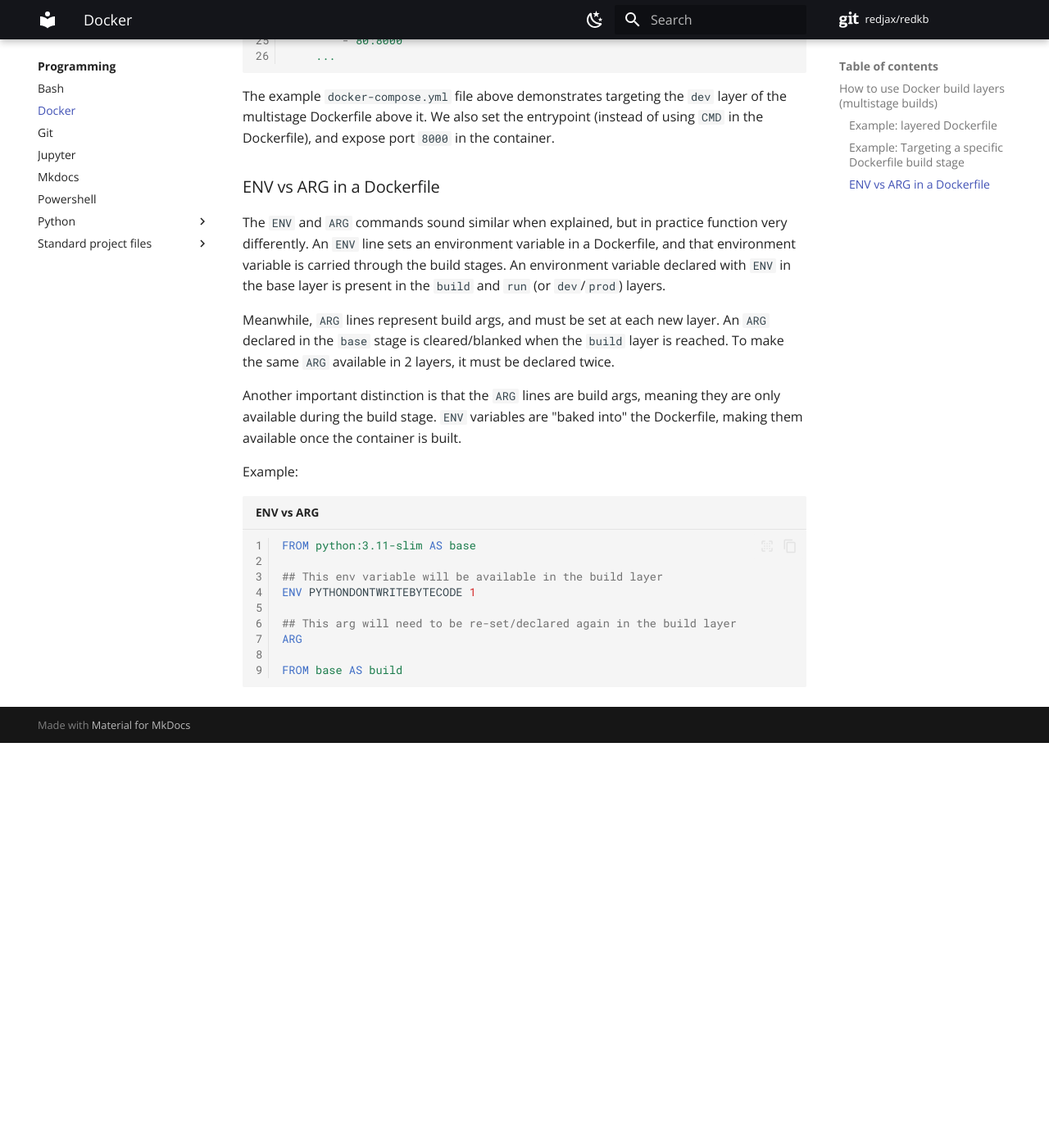
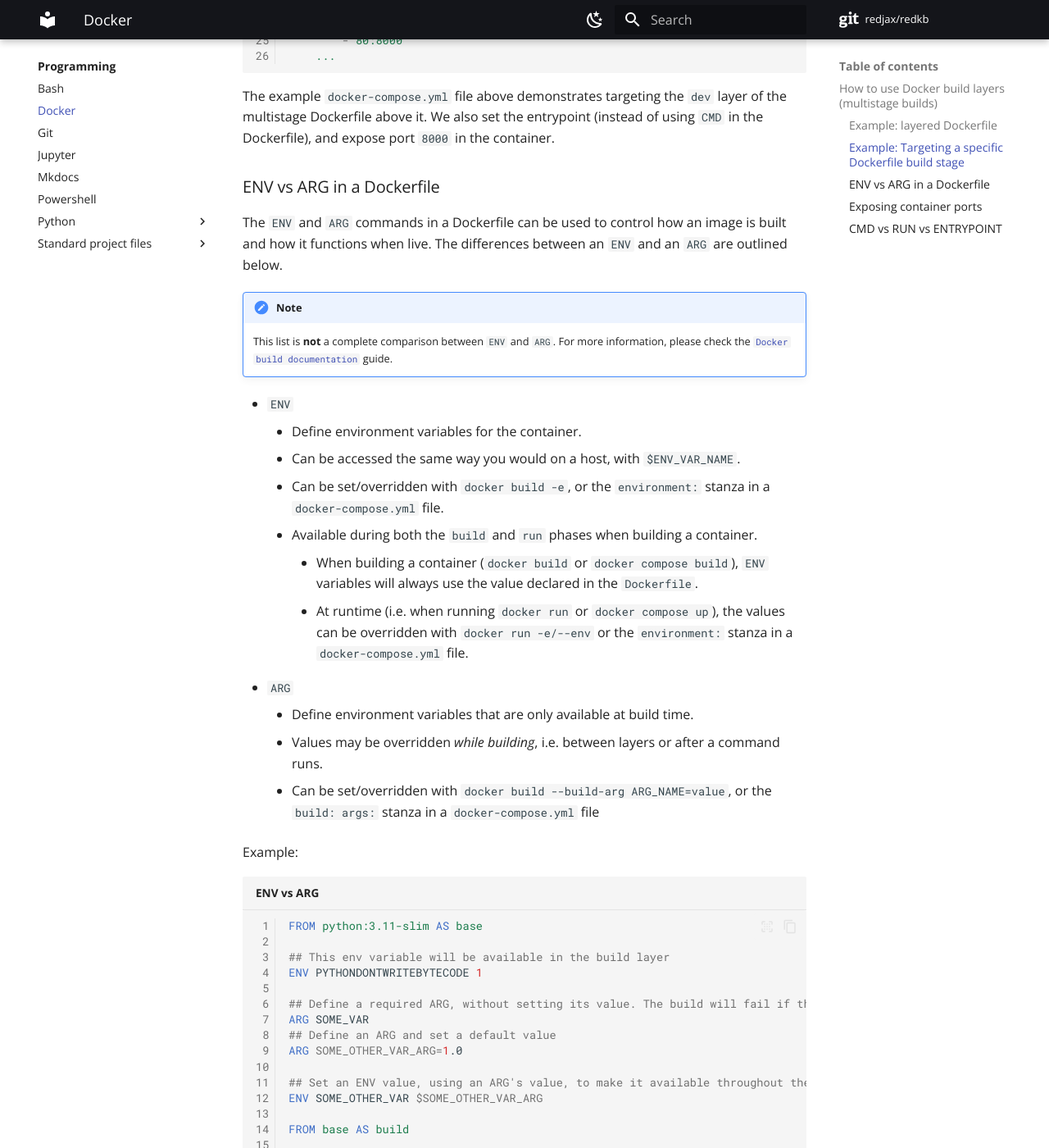
Before and after one commit to redjax/redkb, an MkDocs documentation site: the page built from docs/programming/docker/index.md, in a window 1280 px wide and 1400 px high, scrolled down 5660 px. Shown: the whole window at 82% size. Built offline with MkDocs 1.6.1 and Material for MkDocs 9.7.7, drawn with Linux system fonts in a browser that asks for light colours; comment, search, counter and statistics services are not loaded; before the commit the page ends 6566 px from its top, so only the background shows below that; some of the changed text lies outside the part shown.

Commit message:
Add more notes to Docker section

````diff
--- a/docs/programming/docker/index.md
+++ b/docs/programming/docker/index.md
@@ -11,11 +11,11 @@
     - [ ] Add sections for things that took me entirely too long to learn/understand
         - [x] Multistage builds
             - [x] How to target specific layers, i.e. `dev` vs `prod`
-        - [ ] Common Docker commands, how to interpret/modify them
-            - [ ] Docker build
-            - [ ] Docker run
-        - [ ] `ENV` vs `ARG`
-        - [ ] `EXPOSE`
+        - [x] Common Docker commands, how to interpret/modify them
+            - [x] Docker build
+            - [x] Docker run
+        - [x] `ENV` vs `ARG`
+        - [x] `EXPOSE`
         - [ ] `CMD` vs `ENTRYPOINT` vs `RUN`
     - [ ] Add section(s) for Docker Compose
         - [ ] Add an example `docker-compose.yml`
@@ -225,11 +225,23 @@
 
 ### ENV vs ARG in a Dockerfile
 
-The `ENV` and `ARG` commands sound similar when explained, but in practice function very differently. An `ENV` line sets an environment variable in a Dockerfile, and that environment variable is carried through the build stages. An environment variable declared with `ENV` in the base layer is present in the `build` and `run` (or `dev`/`prod`) layers.
+The `ENV` and `ARG` commands in a Dockerfile can be used to control how an image is built and how it functions when live. The differences between an `ENV` and an `ARG` are outlined below.
 
-Meanwhile, `ARG` lines represent build args, and must be set at each new layer. An `ARG` declared in the `base` stage is cleared/blanked when the `build` layer is reached. To make the same `ARG` available in 2 layers, it must be declared twice.
+!!! note
 
-Another important distinction is that the `ARG` lines are build args, meaning they are only available during the build stage. `ENV` variables are "baked into" the Dockerfile, making them available once the container is built.
+    This list is **not** a complete comparison between `ENV` and `ARG`. For more information, please check the [`Docker build documentation`](https://docs.docker.com/reference/dockerfile/) guide.
+
+- `ENV`
+    - Define environment variables for the container.
+    - Can be accessed the same way you would on a host, with `$ENV_VAR_NAME`.
+    - Can be set/overridden with `docker build -e`, or the `environment:` stanza in a `docker-compose.yml` file.
+    - Available during both the `build` and `run` phases when building a container.
+        - When building a container (`docker build` or `docker compose build`), `ENV` variables will always use the value declared in the `Dockerfile`.
+        - At runtime (i.e. when running `docker run` or `docker compose up`), the values can be overridden with `docker run -e/--env` or the `environment:` stanza in a `docker-compose.yml` file.
+- `ARG`
+    - Define environment variables that are only available at build time.
+    - Values may be overridden *while building*, i.e. between layers or after a command runs.
+    - Can be set/overridden with `docker build --build-arg ARG_NAME=value`, or the `build: args:` stanza in a `docker-compose.yml` file
 
 Example:
 
@@ -240,8 +252,126 @@
 ## This env variable will be available in the build layer
 ENV PYTHONDONTWRITEBYTECODE 1
 
-## This arg will need to be re-set/declared again in the build layer
-ARG
+## Define a required ARG, without setting its value. The build will fail if this arg is not passed
+ARG SOME_VAR
+## Define an ARG and set a default value
+ARG SOME_OTHER_VAR_ARG=1.0
+
+## Set an ENV value, using an ARG's value, to make it available throughout the rest of the build
+ENV SOME_OTHER_VAR $SOME_OTHER_VAR_ARG
 
 FROM base AS build
+
+## Re-define SOME_OTHER_VAR_ARG from the SOME_OTHER_VAR ENV variable.
+#  The ENV variable carries into the build layer, but the ARG defined
+#  in the base layer is not.
+ARG SOME_OTHER_VAR_ARG=$SOME_OTHER_VAR
+
 ```
+
+Build `ARGS` are useful for setting things like a software version number, i.e. when downloading a specific software release from `Github`. You can set a build arg for the release version, i.e. `ARG RELEASE_VER`, and provide it at buildtime with `docker build --build-arg RELEASE_VER=1.2.3`, or in a `docker-compose.yml` file like:
+
+```yml title="Example build arg stanza" linenums="1"
+
+...
+
+services:
+
+    service1:
+        build:
+            context: .
+            args:
+                RELEASE_VER: 1.2.3
+
+...
+
+```
+
+`ENV` variables, meanwhile, can store things like a database password or some other secret, or configurations for the app.
+
+```yml title="Example ENV vars stanza" linenums="1"
+
+...
+
+services:
+
+    service1:
+        container_name: service1
+        restart: unless-stopped
+        build:
+            ...
+        ...
+        environment:
+            ## Load $RELEASE_VERSION from the host's environment or a .env file
+            RELEASE_VER: ${RELEASE_VERSION:-1.2.3}
+
+...
+
+```
+
+### Exposing container ports
+
+In previous examples you have seen the `EXPOSE` line in a Dockerfile. This command exposes a network port from within the container to the host. This is useful if your containerized application utilizes network ports (i.e. running a web frontend on port `8000`), and you are running the container directly with `docker run` instead of through an orchestrator like Docker Compose or Kubernetes.
+
+!!! note
+
+    When using an orchestrator like `docker-compose`, `kubernetes`, `hashicorp nomad`, etc, it is not necessary (and often counterproductive) to
+    define `EXPOSE` lines in a Dockerfile. It is better to define port binds between the host and container using the orchestrator's capabilities,
+    i.e. the `ports:` stanza of a `docker-compose.yml` file.
+
+    When building & running a container image locally or without an orchestrator, you can add these sections to a Dockerfile so when you run the built
+    container image, you can bind ports with `docker run -p $HOST_PORT:$CONTAINER_PORT`.
+
+Example:
+
+```dockerfile title="Example EXPOSE syntax" linenums="1"
+
+...
+
+FROM build AS run
+
+...
+
+## Expose port 8000 in the container to the host running this container image
+EXPOSE 8000
+
+## Start a Uvicorn server inside the container. The web server runs on port 8000 (by default)
+CMD ["uvicorn", "main:app", "--reload"]
+
+
+```
+
+After building this container, you can run it and bind to a port on the host (i.e. port `80`) with `docker run -rm -p 80:8000 ...`, or by specifying the port binding in a `docker-compose.yml` file
+
+!!!warning
+
+    If you are using Docker Compose, comment/remove the `EXPOSE` and `CMD` lines in your container and pass the values in through Docker Compose
+
+```yml title="Docker compose port binds" linenums="1"
+
+...
+
+services:
+
+    service1:
+        ...
+        ## Set the container startup command here, instead of with RUN in the Dockerfile
+        command: uvicorn main:app --reload
+        ports:
+            ## Serve the container application running on port 8000 in the container
+            #  over port 80 on the host.
+            - 80:8000
+
+```
+
+### CMD vs RUN vs ENTRYPOINT
+
+!!! note
+
+    TODO:
+
+    - [ ] Overview of each command
+       - [ ] `CMD`
+       - [ ] `RUN`
+       - [ ] `ENTRYPOINT`
+    - [ ] Schenarios you would use each
````
